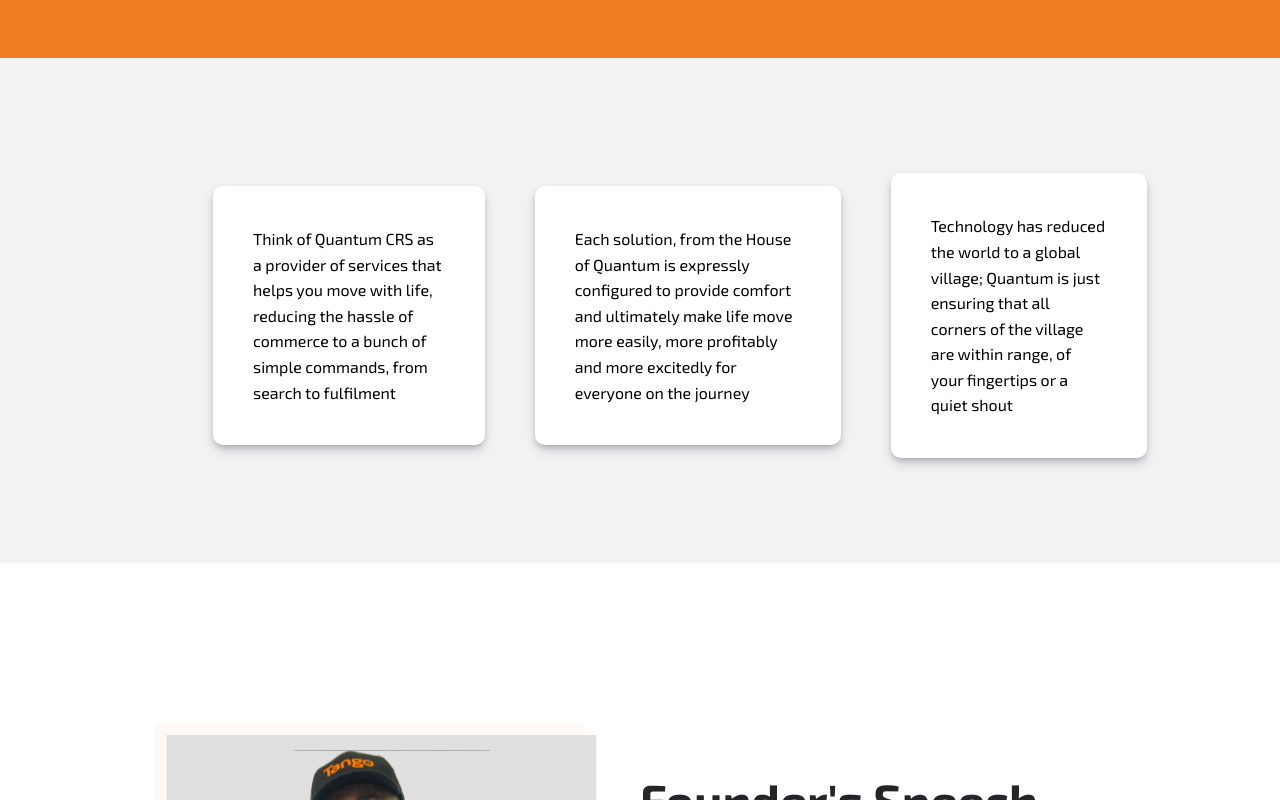
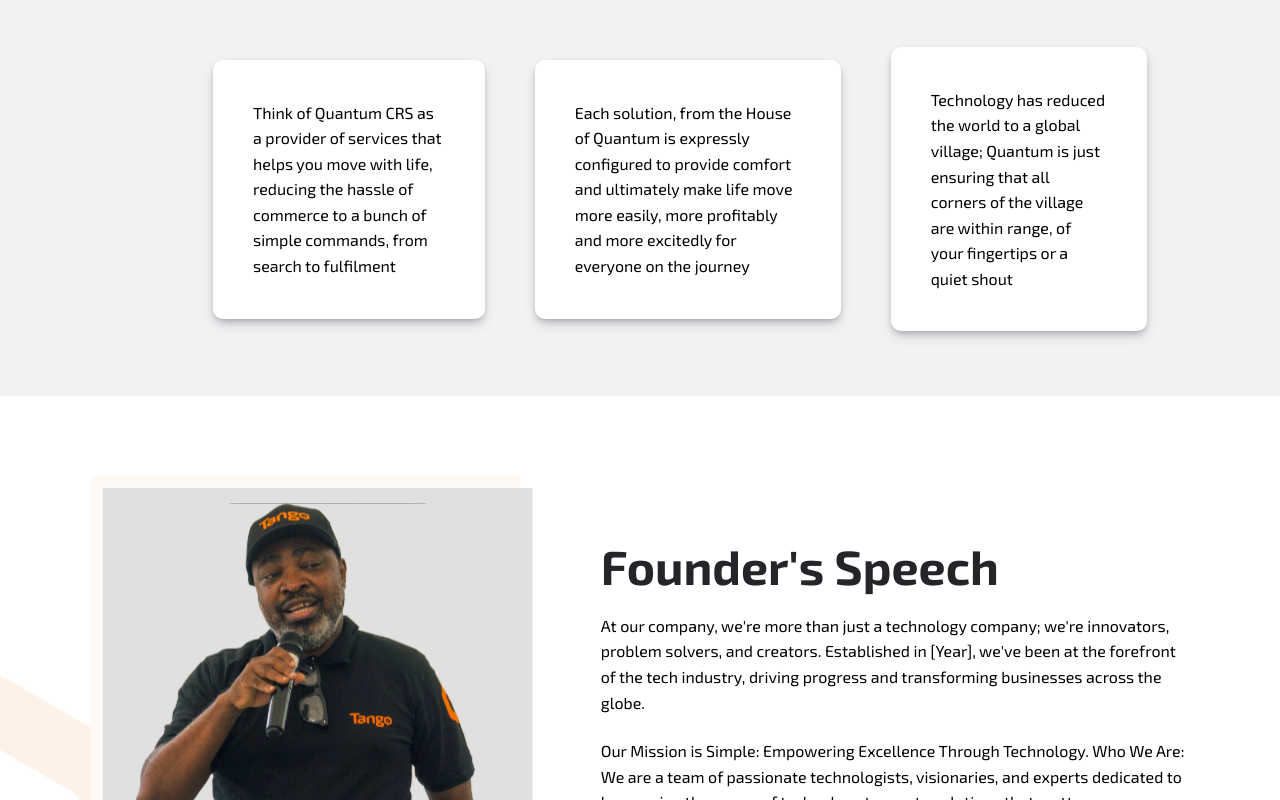
Before and after one commit to iBoss-Africa/quantum-website, a React (Create React App) app: page /about in a window 1280 px wide. Shown: the part 2000-2800 px from the top of the page. Built offline with nearby package versions, Linux system fonts and the light colour scheme.

Commit message:
minor styling chages

```diff
--- a/src/components/Contact/contact.css
+++ b/src/components/Contact/contact.css
@@ -5,8 +5,8 @@
     justify-content: center;
     align-items: center;
     width: 100%;
-    padding-top: 60px;
-    padding-bottom: 80px;
+    padding-top: 80px;
+    padding-bottom: 40px;
 }
 
 #our_contact h2 {
--- a/src/components/about/About.jsx
+++ b/src/components/about/About.jsx
@@ -35,7 +35,7 @@
             in commerce .
           </p>
           {/* Read More button */}
-          <a href="/" className="btn primary">
+          <a href="/about" className="btn primary">
             Read More
           </a>
         </div>
--- a/src/components/aboutheader/aboutheader.css
+++ b/src/components/aboutheader/aboutheader.css
@@ -1,5 +1,7 @@
 #about_header {
     background: #FFFFFF;
+    padding-top: 100px;
+    padding-bottom: 40px;
 }
 
 .about_header_content h2 {
--- a/src/components/founder/founder.css
+++ b/src/components/founder/founder.css
@@ -3,6 +3,8 @@
     background-image: url("../../assets/founder/founderbg.png");
     background-size: cover;
     background-position: center;
+    padding-top: 80px;
+    padding-bottom: 40px;
 }
 
 .founder_container{
--- a/src/components/header/Header.jsx
+++ b/src/components/header/Header.jsx
@@ -26,11 +26,11 @@
           </p>
 
           {/* Call-to-action buttons section */}
-          <div className="header_cta">
+          {/* <div className="header_cta">
             <a href="#contact" className="btn primary header-btn">
               Contact Us
             </a>
-          </div>
+          </div> */}
         </div>
 
         {/* Header image section */}
--- a/src/components/ourmission/ourmission.css
+++ b/src/components/ourmission/ourmission.css
@@ -1,6 +1,6 @@
 #our_vision{
-    padding-top: 40px;
-    padding-bottom: 80px;
+    padding-top: 20px;
+    padding-bottom: 40px;
     background: #F2F2F2;
 }
 
--- a/src/components/oursolution/oursolutions.css
+++ b/src/components/oursolution/oursolutions.css
@@ -1,7 +1,7 @@
 #ourSolutions {
   background: #F8F8F8;
-  padding-top: 60px;
-  padding-bottom: 40px;
+  padding-top: 80px;
+  padding-bottom: 1px;
   background-image: url("../../assets/our_solutions/OURSOLNSBG.png");
   background-size: cover;
   background-position: center;
--- a/src/components/subscribe/subscribe.css
+++ b/src/components/subscribe/subscribe.css
@@ -3,7 +3,8 @@
   background-image: url("../../assets/subscribe/subscribebg.png");
   background-size: cover;
   background-position: center;
-  padding: 60px 0px;
+  padding-top: 40px;
+  padding-bottom: 20px;
 }
 
 .container {
--- a/src/index.css
+++ b/src/index.css
@@ -22,7 +22,7 @@
     --color-dark: hsl(var(--primary-hue), 5%, var(--dark-lightness));
 
     /* GENERAL CONTAINER VARIABLES */
-    --container-width-lg: 76%;
+    --container-width-lg: 92%;
     --container-width-md: 90%;
 
     /* BORDER RADIUS VARIABLES */
```
